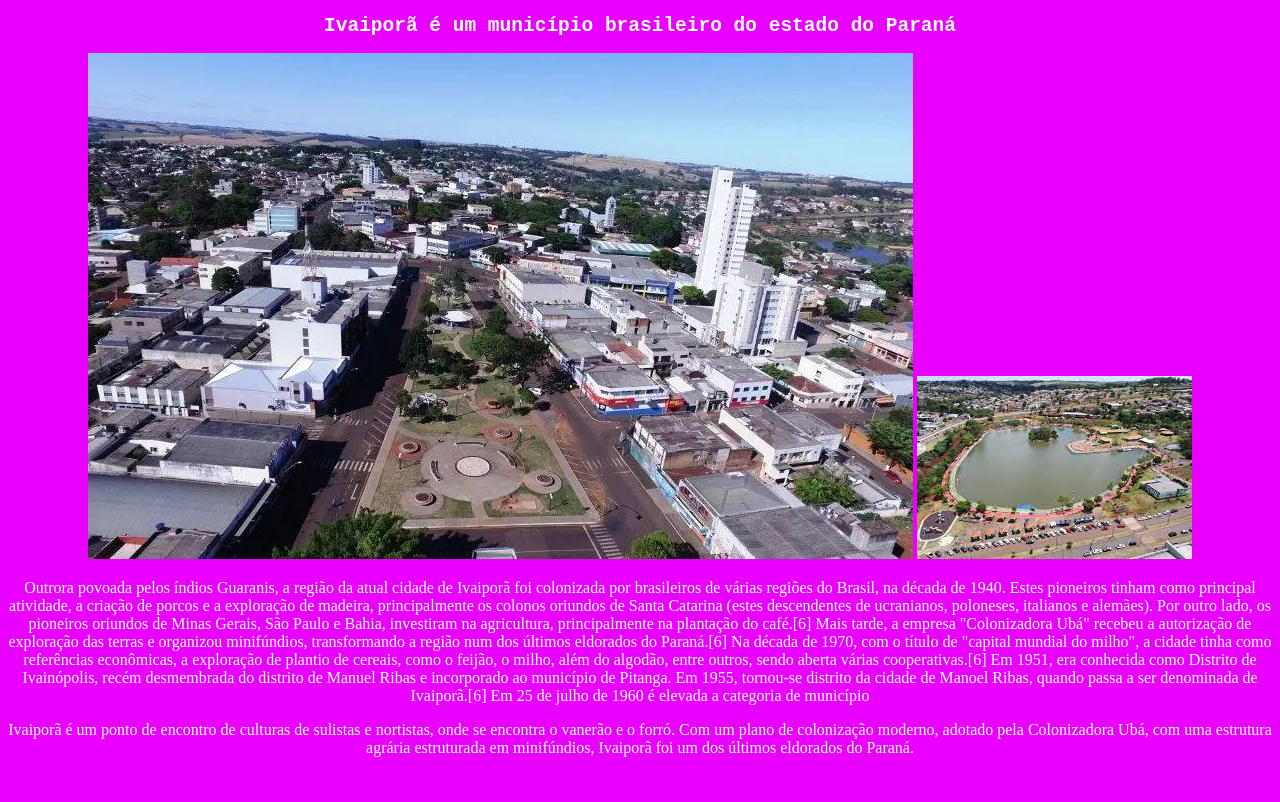
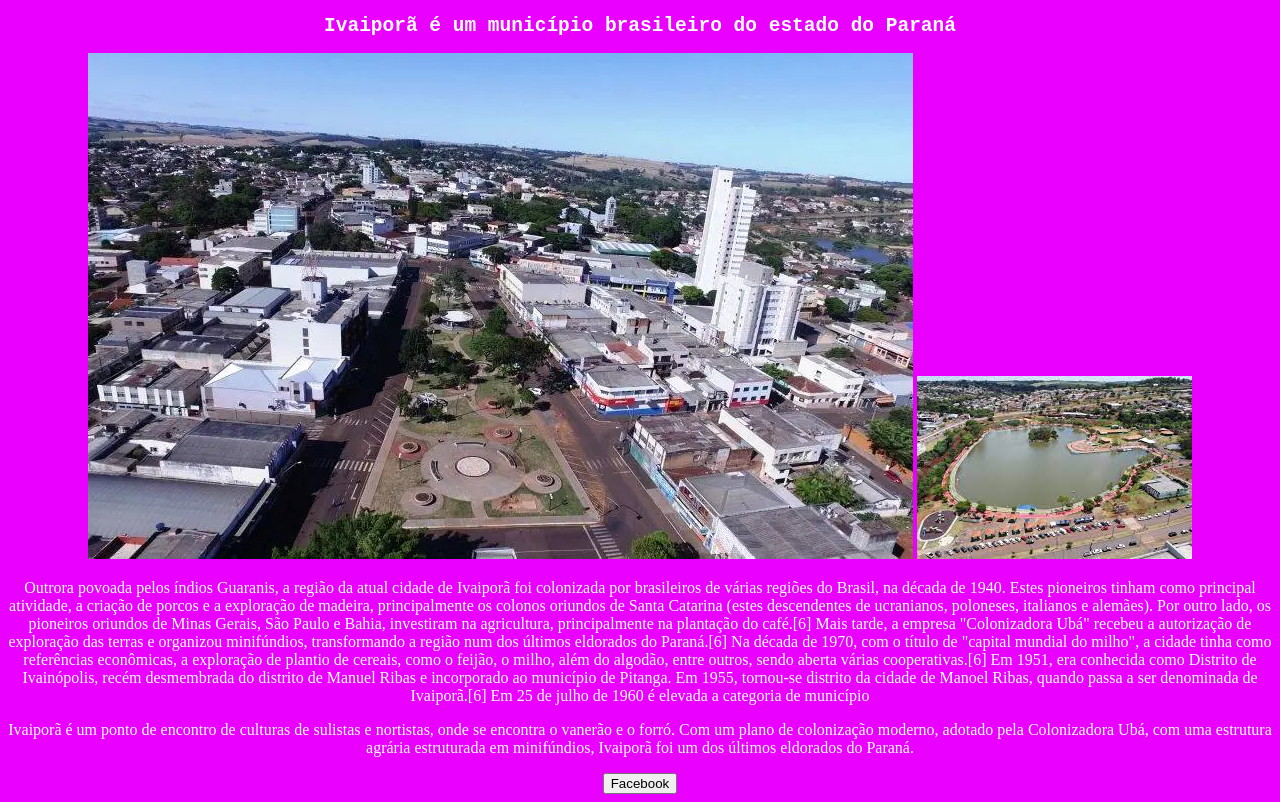
Before and after one commit to dorivaldo1/Felipe-Rocha, a plain HTML site: page index.html in a window 1280 px wide. Shown: the part 50-852 px from the top of the page. Before the commit the page ends 823 px from the top, so only its background shows below. Drawn offline with Linux system fonts and the light colour scheme.

Commit message:
Add files via upload

```diff
--- a/index.html
+++ b/index.html
@@ -13,7 +13,7 @@
     </div>
 </header>
 
-<bodys>
+<body>
 
     <div class="subtitulo">
         <h2><strong>Ivaiporã é um município brasileiro do estado do Paraná</strong></h2>
@@ -33,4 +33,7 @@
         Em 25 de julho de 1960 é elevada a categoria de município</p>
 
         <p>Ivaiporã é um ponto de encontro de culturas de sulistas e nortistas, onde se encontra o vanerão e o forró. Com um plano de colonização moderno, adotado pela Colonizadora Ubá, com uma estrutura agrária estruturada em minifúndios, Ivaiporã foi um dos últimos eldorados do Paraná.</p>
-</bodys>
+        <a href="https://pt-br.facebook.com/colegioidaliarocha/"><button>Facebook</button></a>
+
+
+</body>
```
